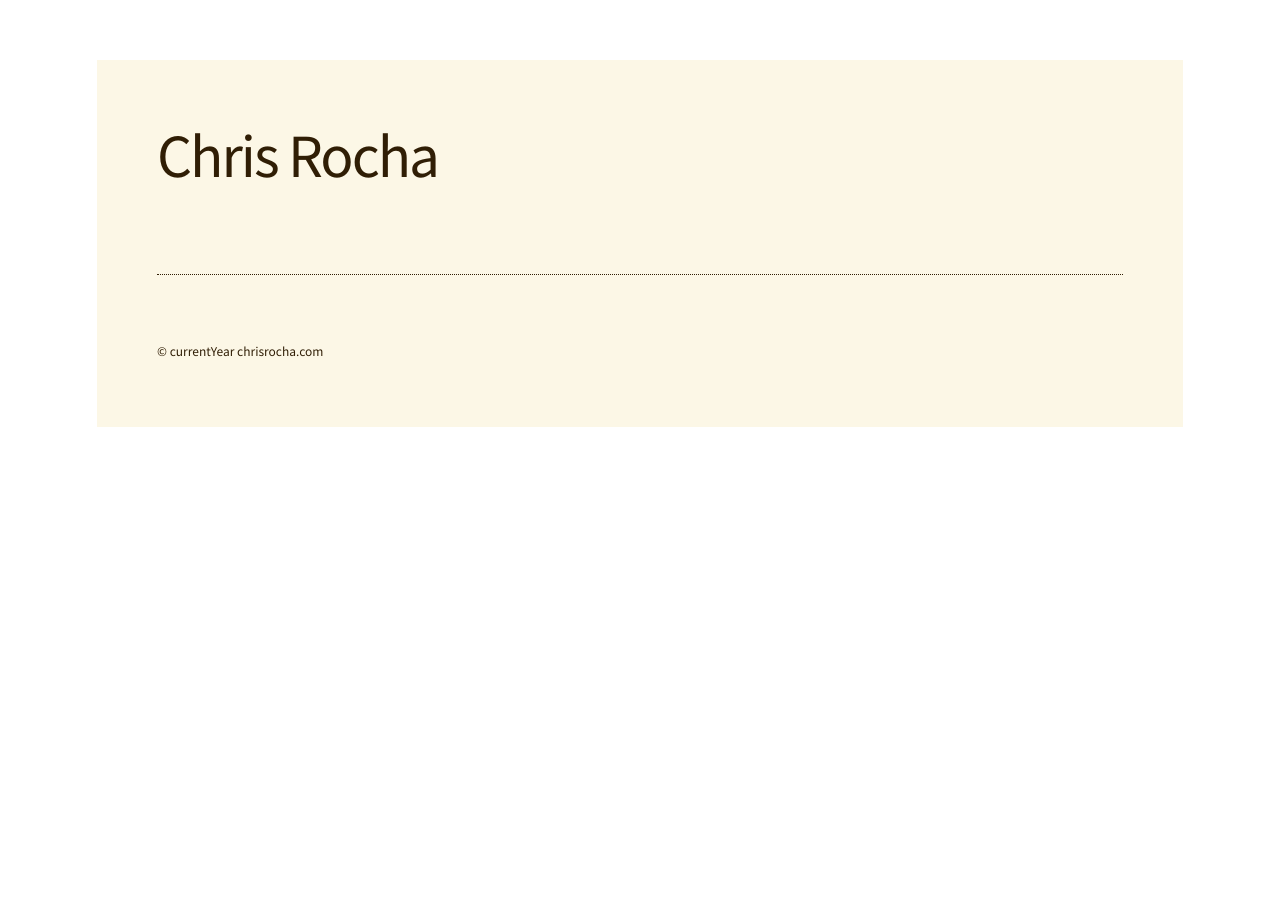
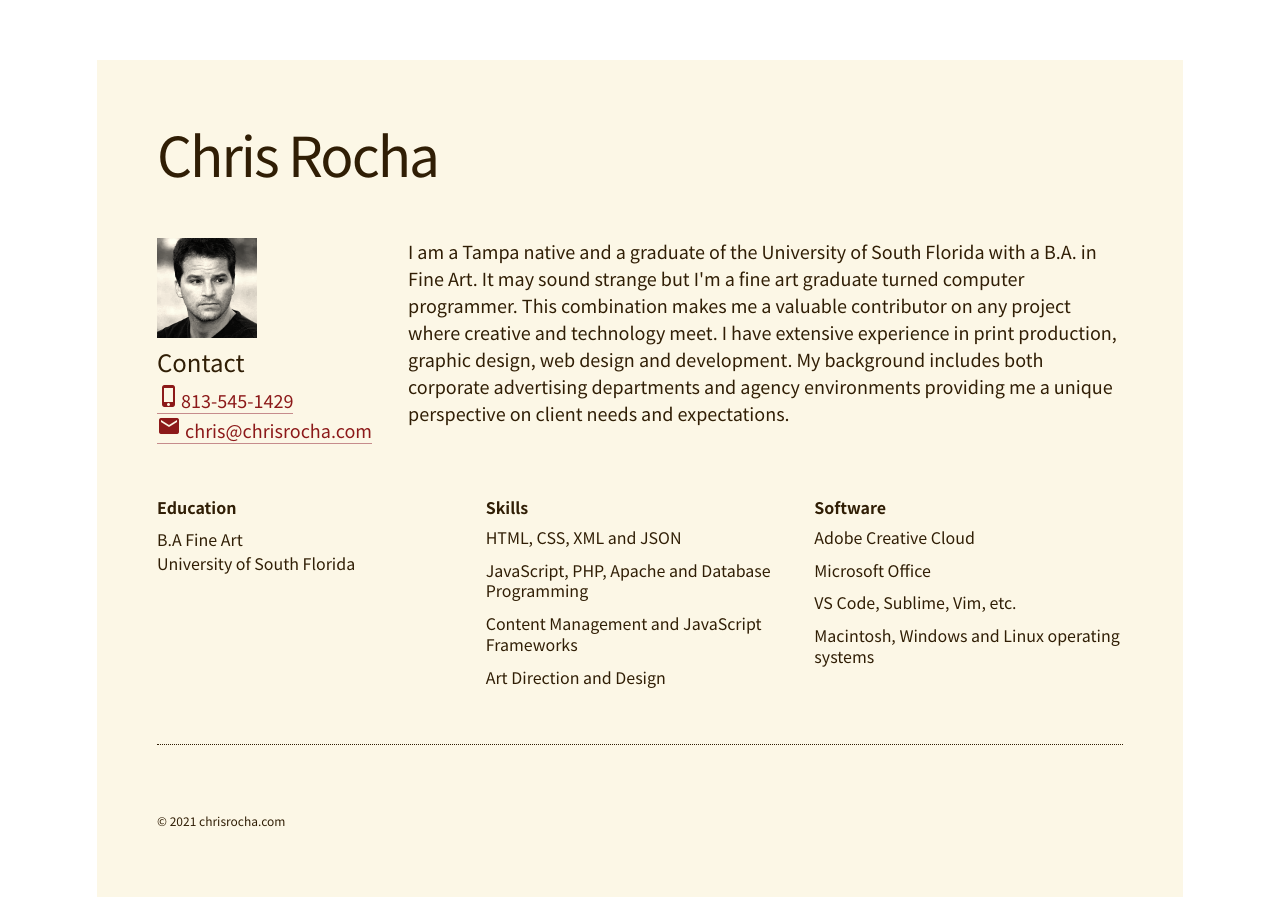
Before and after one commit to chris-rocha/react-resume2021, a React (Create React App) app: page / in a window 1280 px wide. Before the commit the page ends 800 px from the top, so only its background shows below. Built offline with nearby package versions, Linux system fonts and the light colour scheme.

Commit message:
add about page

```diff
--- a/src/App.js
+++ b/src/App.js
@@ -1,6 +1,20 @@
+import React, { Component } from 'react';
 import './scss/style.scss';
+import About from './pages/About';
 
-function App() {
+const date = new Date();
+const year = date.getFullYear();
+
+export default class App extends Component {
+
+    constructor(props) {
+        super(props);
+        this.state = {
+            currentYear: year
+        }
+    }
+
+    render() {
         return (
             <div className="app-wrap" id="app">
                 <header id="header" className="landing-max-width">
@@ -14,6 +28,7 @@ function App() {
 
                 <main id="content" role="main" className="landing-max-width">
                     <div className="container">
+                        <About />
                     </div>
                 </main>
 
@@ -23,11 +38,11 @@ function App() {
                         <ul className="footer-menu clearfix">
                         <li></li>
                         </ul>
-                <p className="legal">© currentYear chrisrocha.com</p>
+                        <p className="legal">© { this.state.currentYear } chrisrocha.com</p>
                     </div>
                 </footer>
             </div>
         );
     }
 
-export default App;
+}
--- /dev/null
+++ b/src/pages/About.js
@@ -0,0 +1,57 @@
+import React, { Component } from "react"
+
+export class About extends Component {
+    render() {
+        return(
+            <div class="inset">
+                <div class="bio-header">
+                <div>
+                        <div class="cover">
+                            <picture>
+                                    <source srcset="/images/chris.webp" type="image/webp" />
+                                    <img loading="lazy" height="100" width="100" src="/images/chris.jpg" alt="Chris Rocha" title="Chris Rocha" class="pic scale-with-grid" />
+                            </picture>
+                            <h5>Contact</h5>
+                            <p class="remove-bottom"><a href="tel:813-545-1429"><span class="material-icons">phone_iphone</span>
+                            813-545-1429</a></p>
+                            <p><a class="email" href="mailto:chris@chrisrocha.com"><span class="material-icons">email</span> chris@chrisrocha.com</a></p>
+                        </div>
+                </div>
+
+                <div>
+                <p>I am a Tampa native and a graduate of the University of South Florida with a B.A. in Fine Art. It may sound strange but I'm a fine art graduate turned computer programmer. This combination makes me a valuable contributor on any project where creative and technology meet. I have extensive experience in print production, graphic design, web design and development. My background includes both corporate advertising departments and agency environments providing me a unique perspective on client needs and expectations.</p>
+                </div>
+                </div>
+                <div class="flex-row smaller add-top">
+                        <div class="cell">
+                            <h2>Education</h2>
+                            <p>B.A Fine Art<br />
+                            University of South Florida</p>
+                        </div>
+
+                        <div class="cell">
+                            <h2>Skills</h2>
+                            <ul>
+                            <li>HTML, CSS, XML and JSON</li>
+                            <li>JavaScript, PHP, Apache and Database Programming</li>
+                            <li>Content Management and JavaScript Frameworks</li>
+                            <li>Art Direction and Design</li>
+                            </ul>
+                        </div>
+
+                        <div class="cell">
+                            <h2>Software</h2>
+                            <ul>
+                            <li>Adobe Creative Cloud</li>
+                            <li>Microsoft Office</li>
+                            <li>VS Code, Sublime, Vim, etc.</li>
+                            <li>Macintosh, Windows and Linux operating systems</li>
+                            </ul>
+                        </div>
+                </div>
+            </div>
+        )
+    }
+}
+
+export default About;
```
Lines whose indentation alone changed are shown as unchanged.
